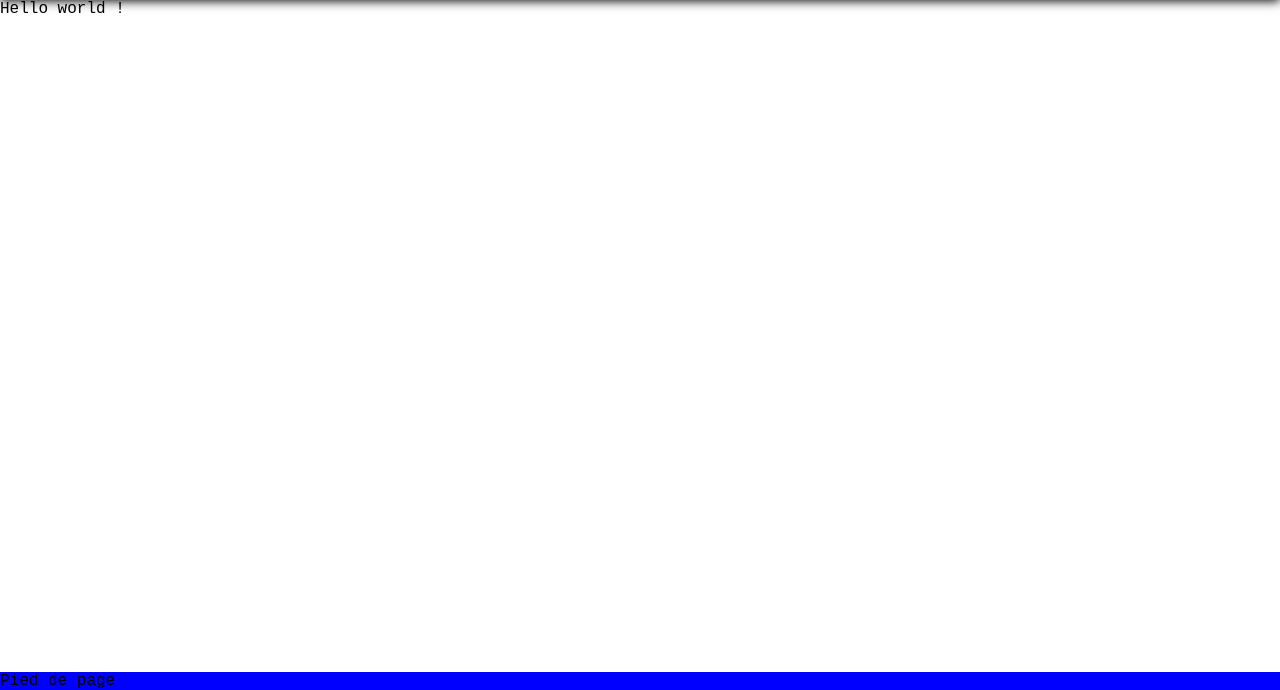
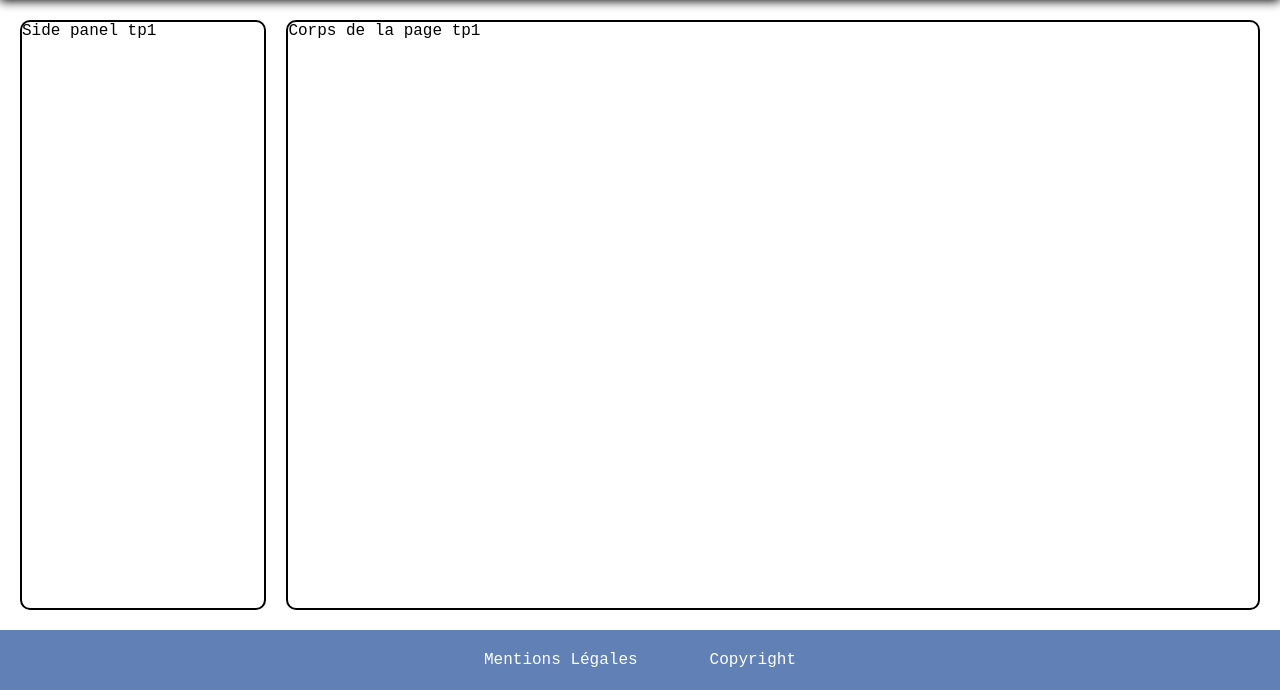
Before and after one commit to TakazenS/PHP-WebSite, a PHP site: page /public/pages/tp1/tp1.php in a window 1280 px wide. Shown: the part 110-800 px from the top of the page. Run offline with PHP 8.4, Linux system fonts and the light colour scheme; some web fonts are replaced.

Commit message:
-> Add Previous TP's

```diff
--- a/index.php
+++ b/index.php
@@ -3,6 +3,7 @@
 <head>
     <meta charset="UTF-8">
     <meta name="viewport" content="width=device-width, initial-scale=1.0">
+    <link rel="favicon" type="image/png" href="/WebPhp/public/images/favicon/favicon.ico">
     <link rel="stylesheet" href="/WebPhp/style.css">
     <title>Accueil</title>
 </head>
--- a/public/pages/footer.php
+++ b/public/pages/footer.php
@@ -1,5 +1,6 @@
 <footer class="footer">
     <div class="footer-container">
-        <p class="txt-footer">Pied de page</p>
+        <a class="txt-footer" href="#">Mentions Légales</a>
+        <a class="txt-footer" href="#">Copyright</a>
     </div>
 </footer>
--- a/public/pages/tp1/tp1.php
+++ b/public/pages/tp1/tp1.php
@@ -3,13 +3,21 @@
 <head>
     <meta charset="UTF-8">
     <meta name="viewport" content="width=device-width, initial-scale=1.0">
+    <link rel="favicon" type="image/png" href="/WebPhp/public/images/favicon/favicon.ico">
     <link rel="stylesheet" href="/WebPhp/style.css">
     <title>TP 1</title>
 </head>
 <body class="body">
     <?php include('../header.php'); ?>
     <main class="main">
-        <p>Hello world !</p>
+        <div class="main-container">
+            <span class="main-side-panel">
+                <p class="txt-side-panel">Side panel tp1</p>
+            </span>
+            <section class="main-section">
+                <p class="txt-section">Corps de la page tp1</p>
+            </section>
+        </div>
     </main>
     <?php include('../footer.php'); ?>
 </body>
--- a/style.css
+++ b/style.css
@@ -23,6 +23,7 @@
 }
 
 .header {
+    z-index: 1000;
     position: relative;
     display: flex;
     align-items: center;
@@ -98,8 +99,56 @@
 .main {
     flex: 1;
     background-color: #ffffff;
+    position: relative;
+    display: flex;
+    width: 100%;
+}
+
+.main-container {
+    position: relative;
+    display: flex;
+    flex-direction: row;
+    margin: 20px 20px;
+    width: 100%;
+}
+
+.main-side-panel {
+    position: relative;
+    display: flex;
+    width: 20%;
+    border: 2px solid #000000;
+    border-radius: 10px;
+}
+
+.main-section {
+    position: relative;
+    display: flex;
+    width: 80%;
+    margin-left: 20px;
+    border: 2px solid #000000;
+    border-radius: 10px;
 }
 
 .footer {
-    background-color: blue;
+    display: flex;
+    align-items: center;
+    justify-content: center;
+    background-color: #6181b6;
+    height: 60px;
 }
+
+.footer-container {
+    position: relative;
+    display: flex;
+    align-items: center;
+    justify-content: space-around;
+    width: 30%;
+}
+
+.footer-container a {
+    color: #ffffff;
+}
+
+.footer-container a:hover {
+    color: #dbdbdb;
+}
```
Also changed, not shown: public/images/favicon/favicon.ico (added).
